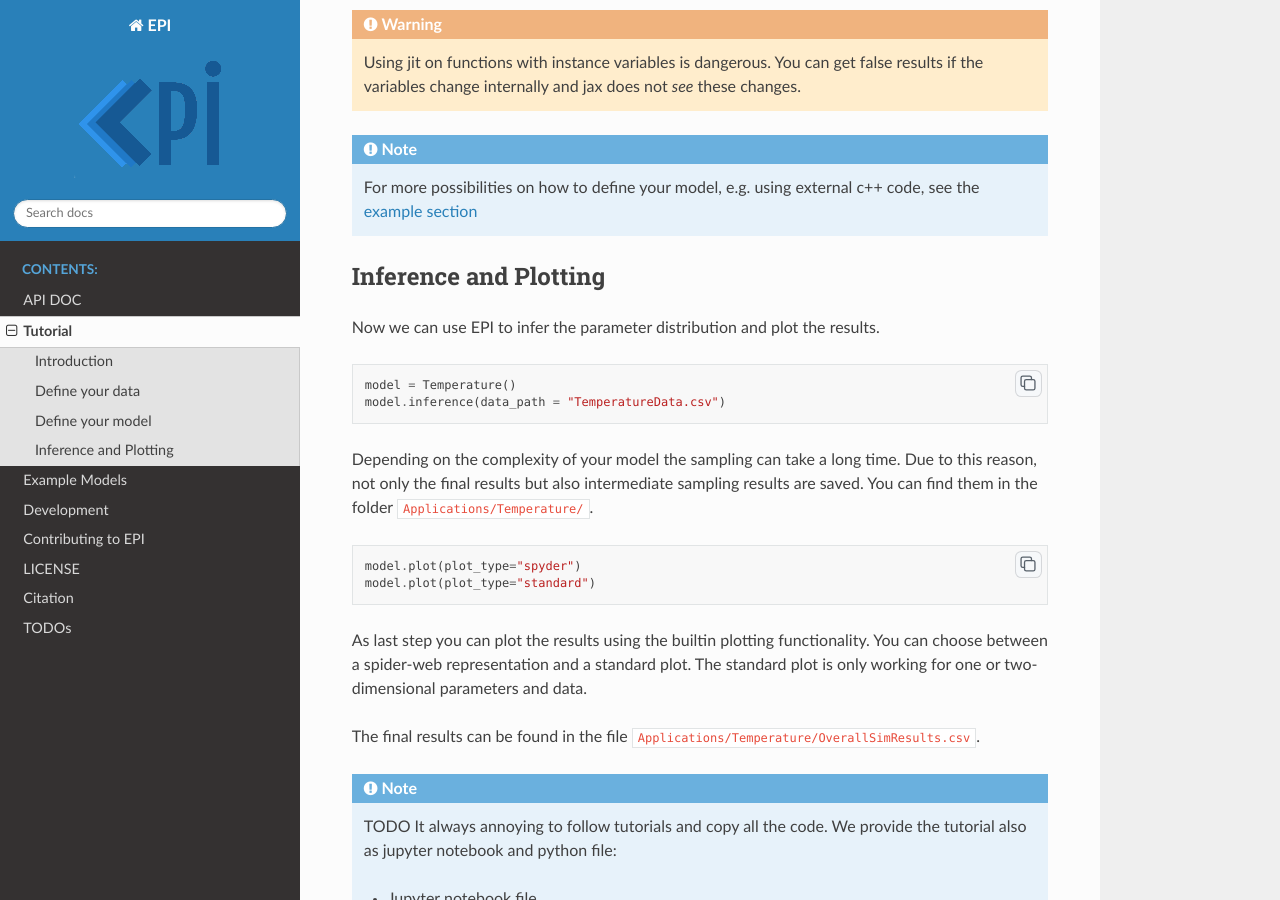
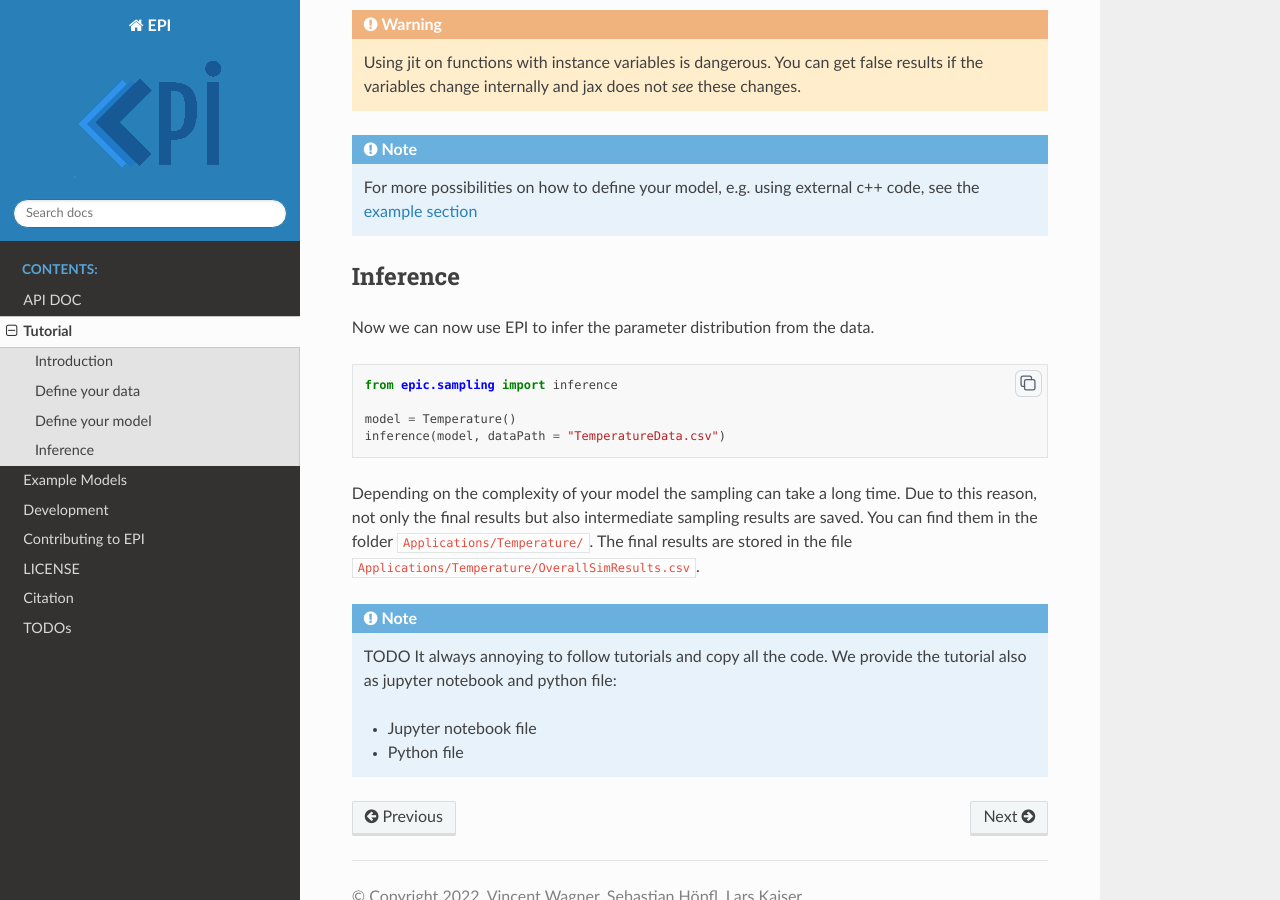
Before and after one commit to Systems-Theory-in-Systems-Biology/EPI, a Sphinx documentation site: the page built from docs/source/tutorial_material/tutorial.rst, in a window 1280 px wide and 900 px high, scrolled down 3133 px. Built offline with Sphinx 7.4.7 and the Read the Docs theme 2.0.0, drawn with Linux system fonts in a browser that asks for light colours; some of the changed text lies outside the part shown.

Commit message:
Use camelCase mostly, remove some imports in __init__

```diff
--- a/docs/source/epi.core.rst
+++ b/docs/source/epi.core.rst
@@ -12,10 +12,10 @@ epi.core.functions module
    :undoc-members:
    :show-inheritance:
 
-epi.core.kernel\_density\_estimation module
--------------------------------------------
+epi.core.kde module
+-------------------
 
-.. automodule:: epi.core.kernel_density_estimation
+.. automodule:: epi.core.kde
    :members:
    :undoc-members:
    :show-inheritance:
--- a/docs/source/examples/stock_example.rst
+++ b/docs/source/examples/stock_example.rst
@@ -4,19 +4,19 @@ The high-dimensional stock data model is contained in :file:`epi/examples/stock/
 
 .. TODO::
 
-    The model implements the function :math:`y_i(q_i)=????`. And why high number of walkers? see TODO
+    The model implements the function :math:`y_i(q_i)`
 
 Specialities
 ____________
 
 * External Data Source: The model shows how to use an external data source in the workflow by overwriting the method :py:meth:`epi.core.model.Model.dataLoader`.
 * High-Dimensional: The model has a high number of dimensions: DataDim = 19, ParamDim = 6
-  * Number of Walkers in MCMC Sampling: Requires a large number of walkers, because TODO!!!
+  * Large Number of Walkers in MCMC Sampling
   * Visualization: The visualization can be done for each dimension separately, for two selected dimensions or using spider web plots.
 
 .. TODO::
 
-    Show the visualization somewhere or implement it as standard / enum. Show code call here?
+    Visualization
 
 .. literalinclude:: ../../../epi/examples/stock/stock.py
   :language: python
--- a/docs/source/tutorial_material/tutorial.rst
+++ b/docs/source/tutorial_material/tutorial.rst
@@ -7,7 +7,7 @@ The tutorial is divided in four sections:
 0. :ref:`Introduction`
 1. :ref:`Define your data`
 2. :ref:`Define your model`
-3. :ref:`Inference and Plotting`
+3. :ref:`Inference`
 
 .. .. note::
 ..     The tutorial is based on the :py:class:`epi.examples.temperature.Temperature` example model and uses the data in :file:`Data/TemperatureData.csv`.
@@ -115,30 +115,30 @@ The jacobian is derived analytically here and implemented explicitly.
 
 
 
-Inference and Plotting
-----------------------
+Inference
+---------
 
-Now we can use EPI to infer the parameter distribution and plot the results.
+Now we can now use EPI to infer the parameter distribution from the data.
 
 .. code-block:: python
 
+    from epic.sampling import inference
+
     model = Temperature()
-    model.inference(data_path = "TemperatureData.csv")
+    inference(model, dataPath = "TemperatureData.csv")
 
 Depending on the complexity of your model the sampling can take a long time.
 Due to this reason, not only the final results but also intermediate sampling results are saved.
-You can find them in the folder :file:`Applications/Temperature/`.
+You can find them in the folder :file:`Applications/Temperature/`. The final results are stored in the file :file:`Applications/Temperature/OverallSimResults.csv`.
 
-.. code-block:: python
+.. .. code-block:: python
 
-    model.plot(plot_type="spyder")
-    model.plot(plot_type="standard")
+..     model.plot(plot_type="spyder")
+..     model.plot(plot_type="standard")
 
-As last step you can plot the results using the builtin plotting functionality.
-You can choose between a spider-web representation and a standard plot.
-The standard plot is only working for one or two-dimensional parameters and data.
-
-The final results can be found in the file :file:`Applications/Temperature/OverallSimResults.csv`.
+.. As last step you can plot the results using the builtin plotting functionality.
+.. You can choose between a spider-web representation and a standard plot.
+.. The standard plot is only working for one or two-dimensional parameters and data.
 
 .. note::
 
--- a/docs/source/welcome.rst
+++ b/docs/source/welcome.rst
@@ -31,6 +31,7 @@ How to start
 | Derive your model from :py:class:`epi.core.model.Model` and implement the abstract functions :py:meth:`~epi.core.model.Model.forward` and :py:meth:`~epi.core.model.Model.jacobian`.
 
 .. code-block:: python
+
    # my_model.py
 
    import jax.numpy as jnp
@@ -57,11 +58,12 @@ To evaluate the model and infer the parameter distribution, call:
    from my_model import MyModel
 
    model = MyModel()
-   inference(model=model, data_path="my_data.csv")
+   inference(model=model, dataPath="my_data.csv")
 
 The file :file:`my_data.csv` has to contain the data in csv format with :code:`seperator=,` in the format
 
 .. code-block:: text
+
    # my_data.csv
 
    datapoint_dim1, datapoint_dim2, datapoint_dim3, ..., datapoint_dimN
```
Also changed, not shown: README.md (+4 -1 lines), docs/source/examples/sbml_example.rst (+7 -4 lines), docs/source/tests.rst (+0 -16 lines), 11 other files.
